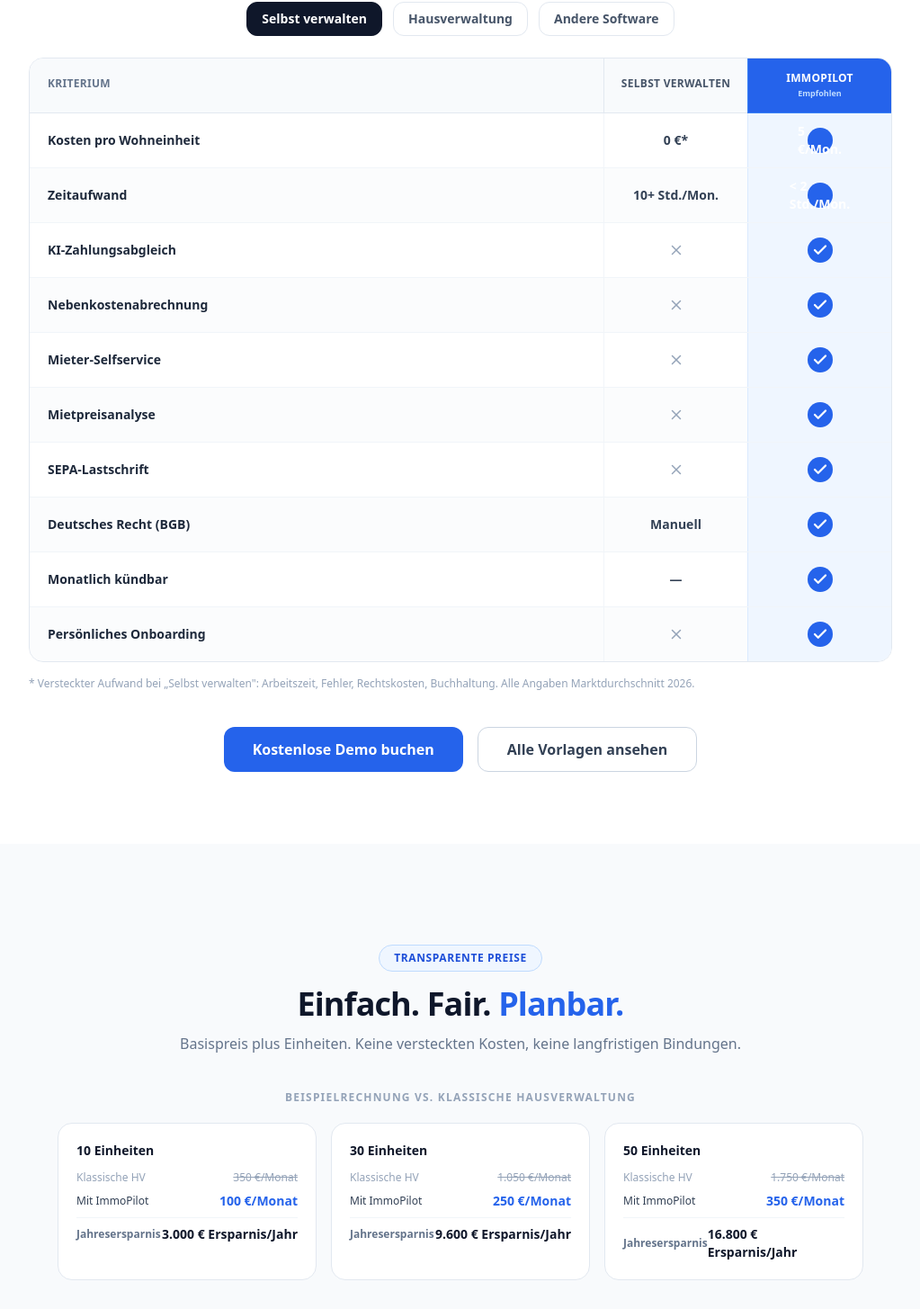
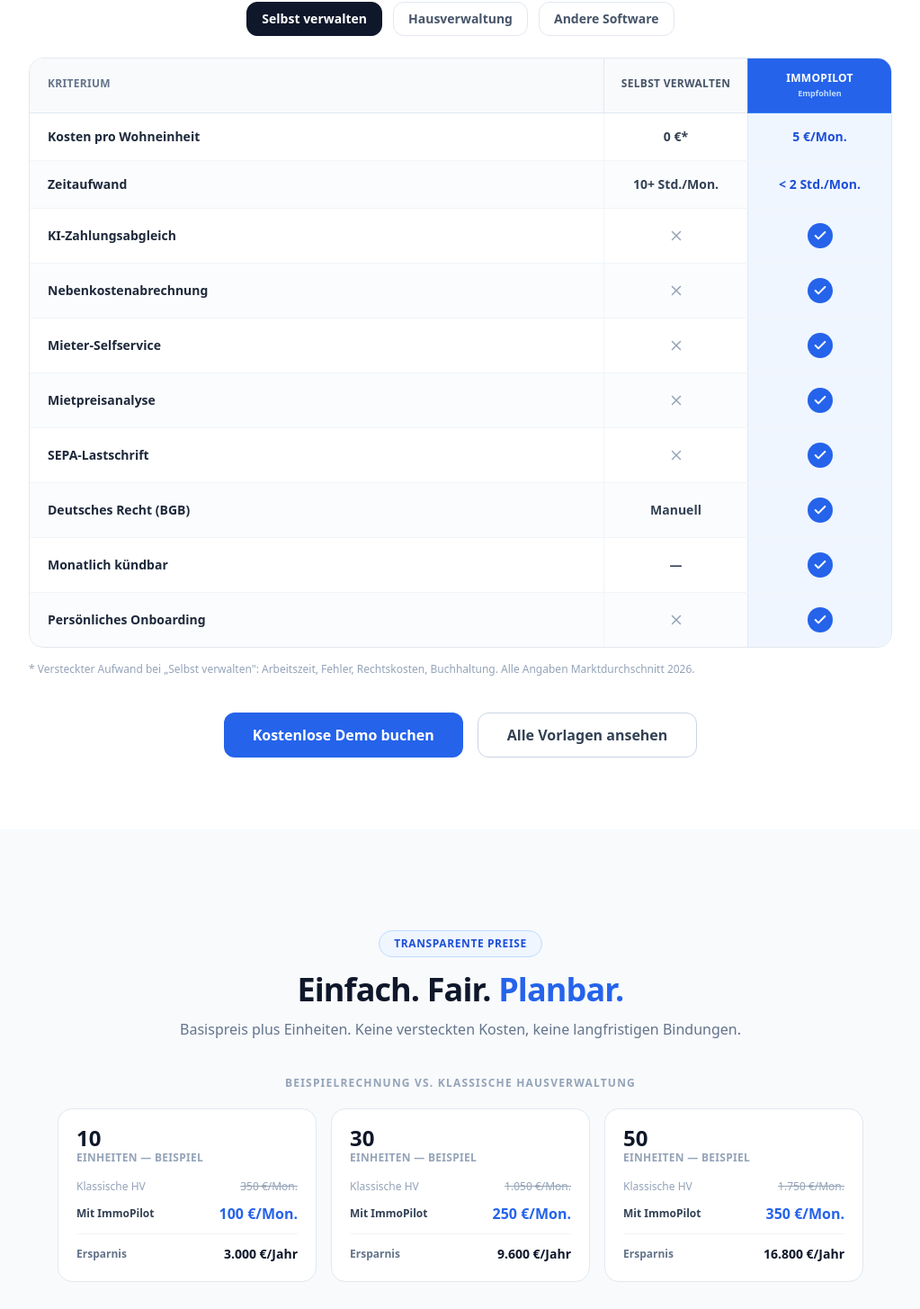
Before and after one commit to SecurityDocs/immopilot-website, a Next.js app: page / in a window 1280 px wide. Shown: the part 5695-7150 px from the top of the page at 90% size, without its empty margins (128-1151 px from the left). Built offline with nearby package versions, Linux system fonts and the light colour scheme.

Commit message:
Fix Vergleich: ImmoPilot-Zellen zeigen Text lesbar (kein Kreis-Wrapper); Pricing: Einheiten-Zahlen groß+fett

```diff
--- a/app/components/Pricing.tsx
+++ b/app/components/Pricing.tsx
@@ -34,23 +34,25 @@ export default function Pricing() {
           <p className="text-center text-xs font-bold text-slate-400 uppercase tracking-widest mb-5">Beispielrechnung vs. klassische Hausverwaltung</p>
           <div className="grid sm:grid-cols-3 gap-4">
             {[
-              { we: "10 Einheiten", hv: "350 €/Monat", immo: "100 €/Monat", savings: "3.000 € Ersparnis/Jahr" },
-              { we: "30 Einheiten", hv: "1.050 €/Monat", immo: "250 €/Monat", savings: "9.600 € Ersparnis/Jahr" },
-              { we: "50 Einheiten", hv: "1.750 €/Monat", immo: "350 €/Monat", savings: "16.800 € Ersparnis/Jahr" },
+              { we: "10 Einheiten", hv: "350 €/Mon.", immo: "100 €/Mon.", savings: "3.000 €/Jahr" },
+              { we: "30 Einheiten", hv: "1.050 €/Mon.", immo: "250 €/Mon.", savings: "9.600 €/Jahr" },
+              { we: "50 Einheiten", hv: "1.750 €/Mon.", immo: "350 €/Mon.", savings: "16.800 €/Jahr" },
             ].map(({ we, hv, immo, savings }) => (
               <div key={we} className="bg-white border border-slate-200 rounded-2xl p-5">
-                <p className="text-sm font-bold text-slate-900 mb-3">{we}</p>
-                <div className="space-y-2 text-sm">
+                {/* Einheiten-Zahl groß + fett oben */}
+                <p className="text-2xl font-extrabold text-slate-900 leading-none mb-0.5">{we.split(" ")[0]}</p>
+                <p className="text-xs font-semibold text-slate-400 uppercase tracking-wide mb-4">Einheiten — Beispiel</p>
+                <div className="space-y-2.5">
                   <div className="flex justify-between items-center">
                     <span className="text-slate-400 text-xs">Klassische HV</span>
                     <span className="line-through text-slate-400 text-xs">{hv}</span>
                   </div>
                   <div className="flex justify-between items-center">
-                    <span className="text-slate-700 font-medium text-xs">Mit ImmoPilot</span>
-                    <span className="font-bold text-primary-600 text-sm">{immo}</span>
+                    <span className="text-slate-700 font-semibold text-xs">Mit ImmoPilot</span>
+                    <span className="font-extrabold text-primary-600 text-base">{immo}</span>
                   </div>
-                  <div className="flex justify-between items-center pt-2 border-t border-slate-100">
-                    <span className="text-xs font-semibold text-slate-500">Jahresersparnis</span>
+                  <div className="flex justify-between items-center pt-3 border-t border-slate-100 mt-1">
+                    <span className="text-xs font-bold text-slate-500">Ersparnis</span>
                     <span className="text-sm font-extrabold text-slate-900">{savings}</span>
                   </div>
                 </div>
--- a/app/components/Vergleich.tsx
+++ b/app/components/Vergleich.tsx
@@ -30,11 +30,25 @@ function CellIcon({ value }: { value: any }) {
   return <span className="text-sm text-slate-700 font-semibold">{value}</span>;
 }
 
-function ImmoCellIcon({ value }: { value: any }) {
-  if (value === true)      return <Check size={18} className="text-white" strokeWidth={3} />;
-  if (value === false)     return <X size={18} className="text-primary-300" strokeWidth={2} />;
-  if (value === "partial") return <Minus size={18} className="text-primary-200" strokeWidth={2} />;
-  return <span className="text-sm text-white font-bold">{value}</span>;
+// Vollständige ImmoPilot-Zelle: Icon oder Text je nach Wert
+function ImmoCell({ value }: { value: any }) {
+  if (value === true) return (
+    <div className="w-7 h-7 rounded-full bg-primary-600 flex items-center justify-center">
+      <Check size={16} className="text-white" strokeWidth={3} />
+    </div>
+  );
+  if (value === false) return (
+    <div className="w-7 h-7 rounded-full bg-primary-100 flex items-center justify-center">
+      <X size={14} className="text-primary-300" strokeWidth={2} />
+    </div>
+  );
+  if (value === "partial") return (
+    <div className="w-7 h-7 rounded-full bg-amber-100 flex items-center justify-center">
+      <Minus size={14} className="text-amber-400" strokeWidth={2} />
+    </div>
+  );
+  // Textwerte (z.B. "5 €/Mon.", "< 2 Std./Mon.") direkt lesbar anzeigen
+  return <span className="text-sm font-extrabold text-primary-700 leading-tight text-center">{value}</span>;
 }
 
 export default function Vergleich() {
@@ -111,9 +125,7 @@ export default function Vergleich() {
                   <CellIcon value={compVal} />
                 </div>
                 <div className="px-4 py-4 border-l border-primary-100 bg-primary-50 flex items-center justify-center min-w-[90px]">
-                  <div className="w-7 h-7 rounded-full bg-primary-600 flex items-center justify-center">
-                    <ImmoCellIcon value={row.immopilot} />
-                  </div>
+                  <ImmoCell value={row.immopilot} />
                 </div>
               </div>
             );
```
